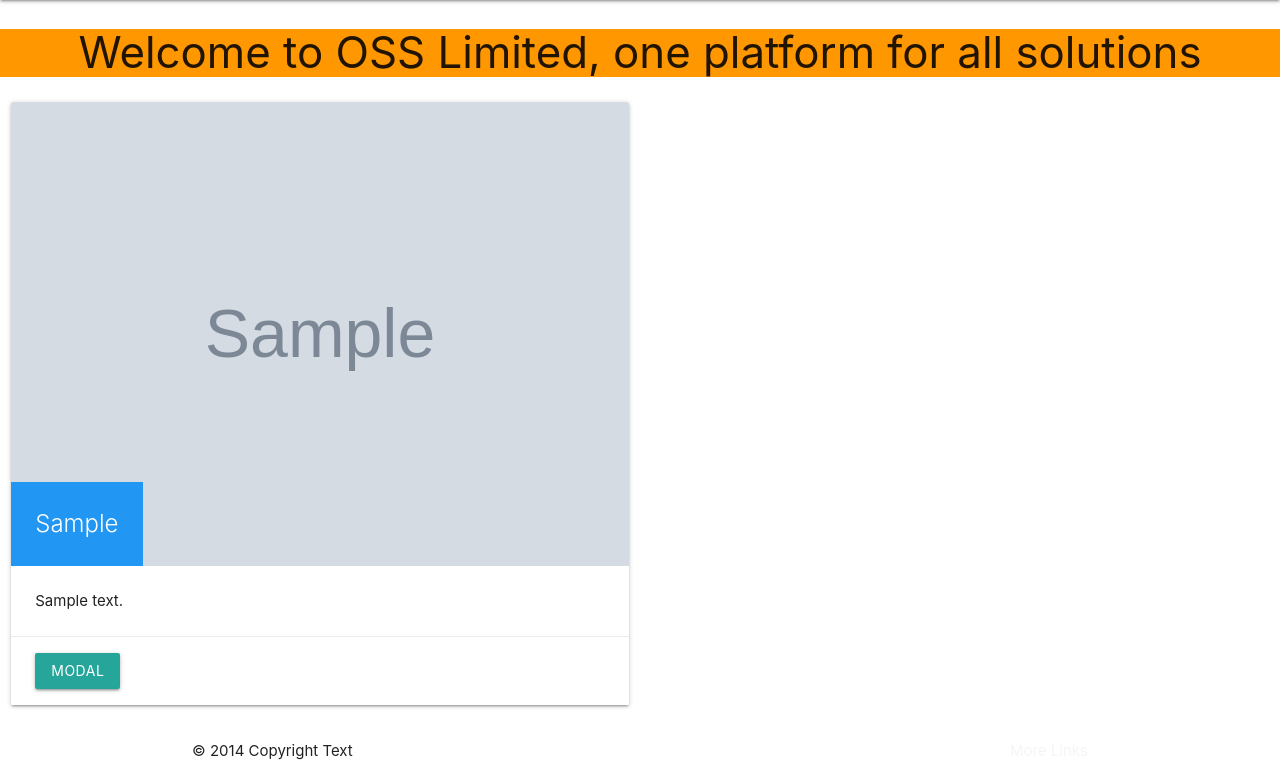
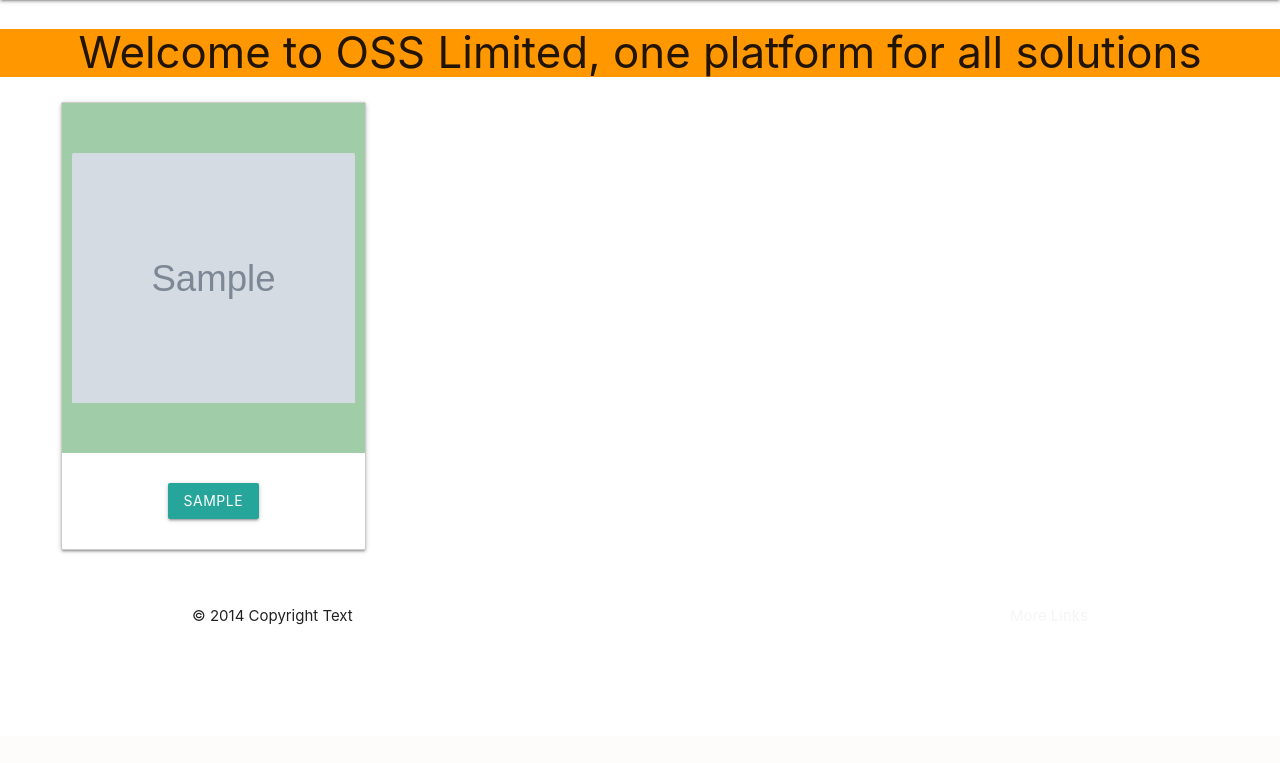
Before and after one commit to shiva123-coder/one-stop-solution, a Flask app: page / in a window 1280 px wide. Shown: the part 64-827 px from the top of the page. After the commit the page ends 689 px from the top, so only its background shows below. Run offline with Flask 2, Linux system fonts and the light colour scheme; grey boxes marked "Sample" are stand-in pictures; a database or web service that is not in the repository returns one stand-in record (values such as "Sample title"); some libraries are stand-ins or nearby versions; some web fonts are replaced.

Commit message:
Removed card-title and also added some custom styles to the card inorder to improve user experience.

```diff
--- a/static/css/style.css
+++ b/static/css/style.css
@@ -20,7 +20,55 @@ body{
 }
 
 /*----image for home page---*/
-.job-images{
-    height: 300px;
-    width: auto;
+.hero-image{
+    height: 250px;
     }
+
+.container{
+    width: 90%;
+    margin: 50px auto;
+}
+
+/* .heading{
+    text-align: center;
+    font-size: 30px;
+    margin-bottom: 50px;
+} */
+
+.card-row{
+    margin-bottom: 50px;
+
+}
+
+.card{
+    width: 100%;
+    background-color: aqua;
+    border: 1px solid #ccc;
+    margin-bottom: 50px;
+    transition: 0.9s;
+}
+
+.card-header{
+    text-align: center;
+    padding: 50px 10px;
+    background: rgb(12 125 31 / 39%);
+    color: #ffff;
+}
+
+.card-body{
+    padding: 30px 20px;
+    text-align: center;
+    font-size: 18px;
+}
+
+
+@media screen and (max-width:768px){
+        .container{
+            width: 100%;
+        }
+
+        .heading{
+            padding: 20px;
+            font-size: 20px;
+        }
+}
--- a/templates/add_job.html
+++ b/templates/add_job.html
@@ -69,7 +69,7 @@
                     <div class="input-field col s12">
                         <i class="fas fa-align-left prefix"></i>
                         <textarea id="description" name="description"
-                            minlength="50" maxlength="500" class="materialize-textarea validate"
+                            minlength="50" maxlength="250" class="materialize-textarea validate"
                             required></textarea>
                         <label for="description">description</label>
                         <small class="center-align red-text" id="error_des"></small>
--- a/templates/home.html
+++ b/templates/home.html
@@ -5,21 +5,22 @@
 
       <div class="row">
         {% for job in jobs %}
-          <div class="col s12 m6">
-            <div class="card green-card">
-              <div class="card-image">
-                <img src="{{ job.image }}">
-                <span class="card-title blue">{{ job.job_type }}</span>
-              </div>
-              <div class="card-content">
-                <p>{{ job.description }}</p>
-              </div>
-              <div class="card-action">
-                <a class="waves-effect waves-light btn modal-trigger" href="#modal1">Modal</a>
+        <div class="col s12 m6 xl4">
+          <div class="container">
+            <div class="row card-row">
+              <div class="card">
+                <div class="card-header">
+                  <div class="card-image">
+                    <img src="{{ job.image }}" class="hero-image">
+                  </div>
+                </div>
+                <div class="card-body">
+                  <a class="waves-effect waves-light btn">{{ job.job_type}}</a>
+                </div>
               </div>
             </div>
           </div>
-
+        </div>
           <!-- Modal Structure -->
           <div id="modal1" class="modal">
             <div class="modal-content">
```
